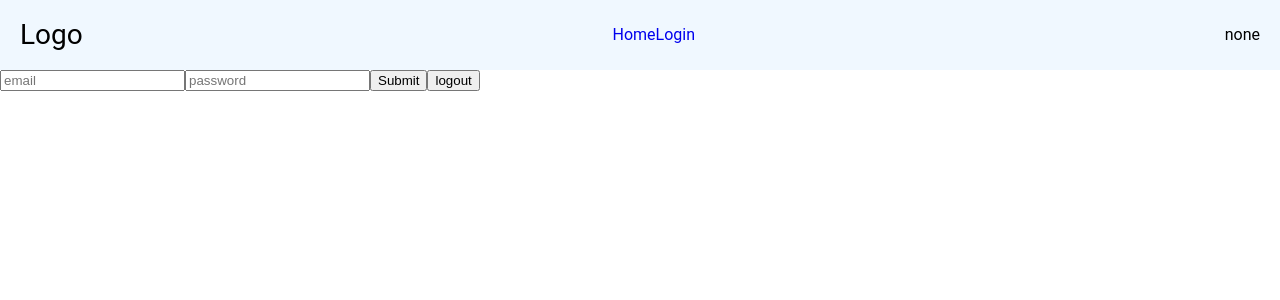
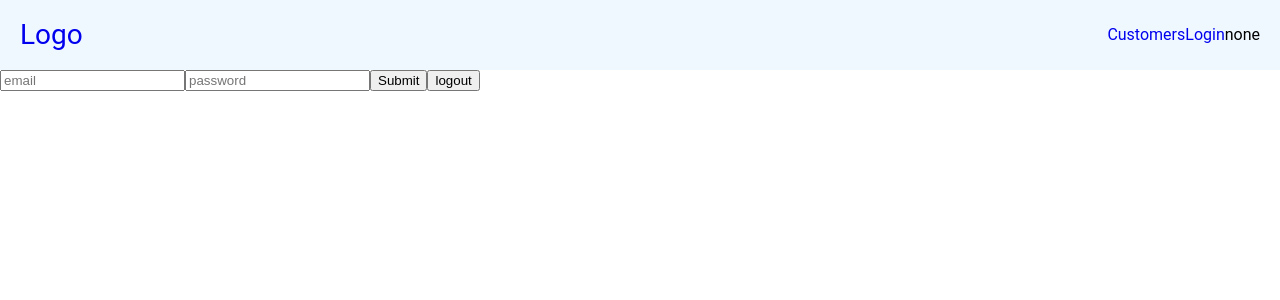
Before and after one commit to coach-marketplace/app, a React (Create React App) app: page /login in a window 1280 px wide. Shown: the top 300 px of the page. Built offline with nearby package versions, Linux system fonts and the light colour scheme; no server answers.

Commit message:
Refator using Layout page
- Use styled component
- Use a HOC for the Layout

Refatore all pages to use new components and style

```diff
--- a/package.json
+++ b/package.json
@@ -16,7 +16,8 @@
     "react-router-dom": "^5.1.2",
     "react-scripts": "3.3.1",
     "redux": "^4.0.5",
-    "redux-thunk": "^2.3.0"
+    "redux-thunk": "^2.3.0",
+    "styled-components": "^5.0.1"
   },
   "scripts": {
     "start": "react-scripts start",
--- a/src/components/ui/layout/header/Header.jsx
+++ b/src/components/ui/layout/header/Header.jsx
@@ -1,17 +1,19 @@
-import React from "react";
-import "./header.css";
+import React, { Fragment } from "react";
 
 import AuthState from "../../../auth/auth-state/AuthState";
 import Logo from "../../logo/Logo";
 import Navigation from "../../navigation/Navigation";
+import { RightContainer } from "./styled";
 
 const Header = () => {
   return (
-    <header className="header">
+    <Fragment>
       <Logo />
-      <Navigation />
-      <AuthState />
-    </header>
+      <RightContainer>
+        <Navigation />
+        <AuthState />
+      </RightContainer>
+    </Fragment>
   );
 };
 
--- a/src/components/ui/layout/header/header.css
+++ /dev/null
@@ -1,9 +0,0 @@
-.header {
-  display: flex;
-  width: 100%;
-  height: 70px;
-  background-color: AliceBlue;
-  align-items: center;
-  justify-content: space-between;
-  padding: 0 20px;
-}
--- /dev/null
+++ b/src/components/ui/layout/header/styled.js
@@ -0,0 +1,8 @@
+import styled from "styled-components";
+
+export const RightContainer = styled.div`
+  display: flex;
+  flex-grow: 1;
+  align-items: center;
+  justify-content: flex-end;
+`;
--- /dev/null
+++ b/src/components/ui/layout/main-page-layout/MainPageLayout.jsx
@@ -0,0 +1,21 @@
+import React, { Component } from "react";
+
+import { Container, Header, Main, Footer } from "./styled";
+
+class MainPageLayout extends Component {
+  static displayName = "MainPageLayout";
+
+  render() {
+    const { header, main, footer } = this.props;
+
+    return (
+      <Container>
+        <Header>{header}</Header>
+        <Main>{main}</Main>
+        {footer && <Footer>{footer}</Footer>}
+      </Container>
+    );
+  }
+}
+
+export default MainPageLayout;
--- /dev/null
+++ b/src/components/ui/layout/main-page-layout/styled.js
@@ -0,0 +1,26 @@
+import styled from "styled-components";
+
+export const Container = styled.div`
+  display: flex;
+  flex-direction: column;
+  width: 100%;
+  height: 100%;
+`;
+export const Header = styled.header`
+  display: flex;
+  width: 100%;
+  height: 70px;
+  background-color: AliceBlue;
+  align-items: center;
+  justify-content: space-between;
+  padding: 0 20px;
+`;
+export const Main = styled.main`
+  display: flex;
+  flex-direction: column;
+  flex-grow: 1;
+`;
+export const Footer = styled.footer`
+  display: flex;
+  flex-direction: column;
+`;
--- a/src/components/ui/logo/Logo.jsx
+++ b/src/components/ui/logo/Logo.jsx
@@ -1,8 +1,14 @@
 import React from "react";
+import { Link } from "react-router-dom";
+
 import "./logo.css";
 
 const Logo = () => {
-  return <div className="logo">Logo</div>;
+  return (
+    <div className="logo">
+      <Link to="/">Logo</Link>
+    </div>
+  );
 };
 
 export default Logo;
--- a/src/components/ui/navigation/Navigation.jsx
+++ b/src/components/ui/navigation/Navigation.jsx
@@ -5,7 +5,7 @@ const Navigation = () => {
   return (
     <ul className="navigation">
       <li>
-        <Link to="/">Home</Link>
+        <Link to="/customers">Customers</Link>
         <Link to="/login">Login</Link>
       </li>
     </ul>
--- /dev/null
+++ b/src/pages/customers-page/CustomersPage.jsx
@@ -0,0 +1,28 @@
+import React from "react";
+
+import Layout from "../../components/ui/layout/main-page-layout/MainPageLayout";
+import Header from "../../components/ui/layout/header/Header";
+
+class CustomersPage extends React.Component {
+  state = {
+    customers: []
+  };
+
+  render() {
+    return (
+      <Layout
+        header={<Header />}
+        main={
+          <div>
+            Lorem ipsum dolor sit, amet consectetur adipisicing elit. Aliquam
+            nesciunt, magni dolores ratione iusto repellat. Eum adipisci, illum
+            qui distinctio accusamus fugiat unde est iste dolor aspernatur
+            cupiditate omnis soluta.
+          </div>
+        }
+      />
+    );
+  }
+}
+
+export default CustomersPage;
--- a/src/pages/home-page/HomePage.jsx
+++ b/src/pages/home-page/HomePage.jsx
@@ -1,6 +1,7 @@
 import React from "react";
 import axios from "axios";
 
+import Layout from "../../components/ui/layout/main-page-layout/MainPageLayout";
 import Header from "../../components/ui/layout/header/Header";
 
 class HomePage extends React.Component {
@@ -15,16 +16,17 @@ class HomePage extends React.Component {
   }
 
   render() {
-    console.log(this.props);
     return (
-      <div className="page-wrapper">
-        <Header />
-        <ul>
-          {this.state.users.map(user => {
-            return <li key={user.id}>{user.name}</li>;
-          })}
-        </ul>
-      </div>
+      <Layout
+        header={<Header />}
+        main={
+          <ul>
+            {this.state.users.map(user => {
+              return <li key={user.id}>{user.name}</li>;
+            })}
+          </ul>
+        }
+      />
     );
   }
 }
--- a/src/pages/login-page/LoginPage.jsx
+++ b/src/pages/login-page/LoginPage.jsx
@@ -1,6 +1,7 @@
 import React from "react";
 import { connect } from "react-redux";
 
+import Layout from "../../components/ui/layout/main-page-layout/MainPageLayout";
 import Header from "../../components/ui/layout/header/Header";
 import * as actions from "../../store/modules/auth/actions";
 
@@ -24,8 +25,9 @@ class LoginPage extends React.Component {
 
   render() {
     return (
-      <div className="page-wrapper">
-        <Header />
+      <Layout
+        header={<Header />}
+        main={
           <form>
             <input
               type="text"
@@ -42,8 +44,8 @@ class LoginPage extends React.Component {
             <button onClick={this.onSubmit}>Submit</button>
             <button onClick={this.onLogout}>logout</button>
           </form>
-        {this.props.a}
-      </div>
+        }
+      />
     );
   }
 }
--- a/src/router/index.js
+++ b/src/router/index.js
@@ -3,6 +3,7 @@ import { BrowserRouter, Switch, Route } from "react-router-dom";
 
 import HomePage from "../pages/home-page/HomePage";
 import LoginPage from "../pages/login-page/LoginPage";
+import CustomersPage from "../pages/customers-page/CustomersPage";
 
 const Router = () => {
   return (
@@ -10,6 +11,7 @@ const Router = () => {
       <Switch>
         <Route path="/" exact component={HomePage} />
         <Route path="/login" component={LoginPage} />
+        <Route path="/customers" component={CustomersPage} />
       </Switch>
     </BrowserRouter>
   );
```
Lines whose indentation alone changed are shown as unchanged.
